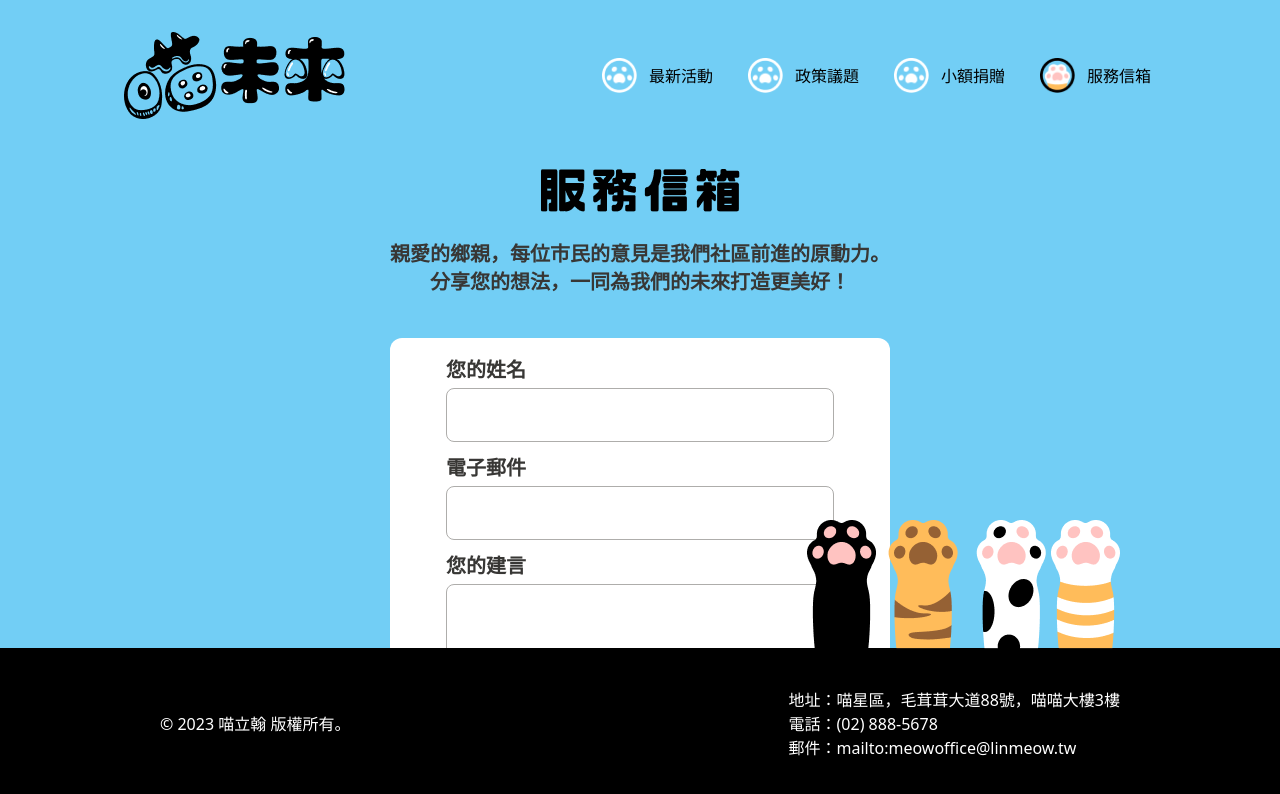
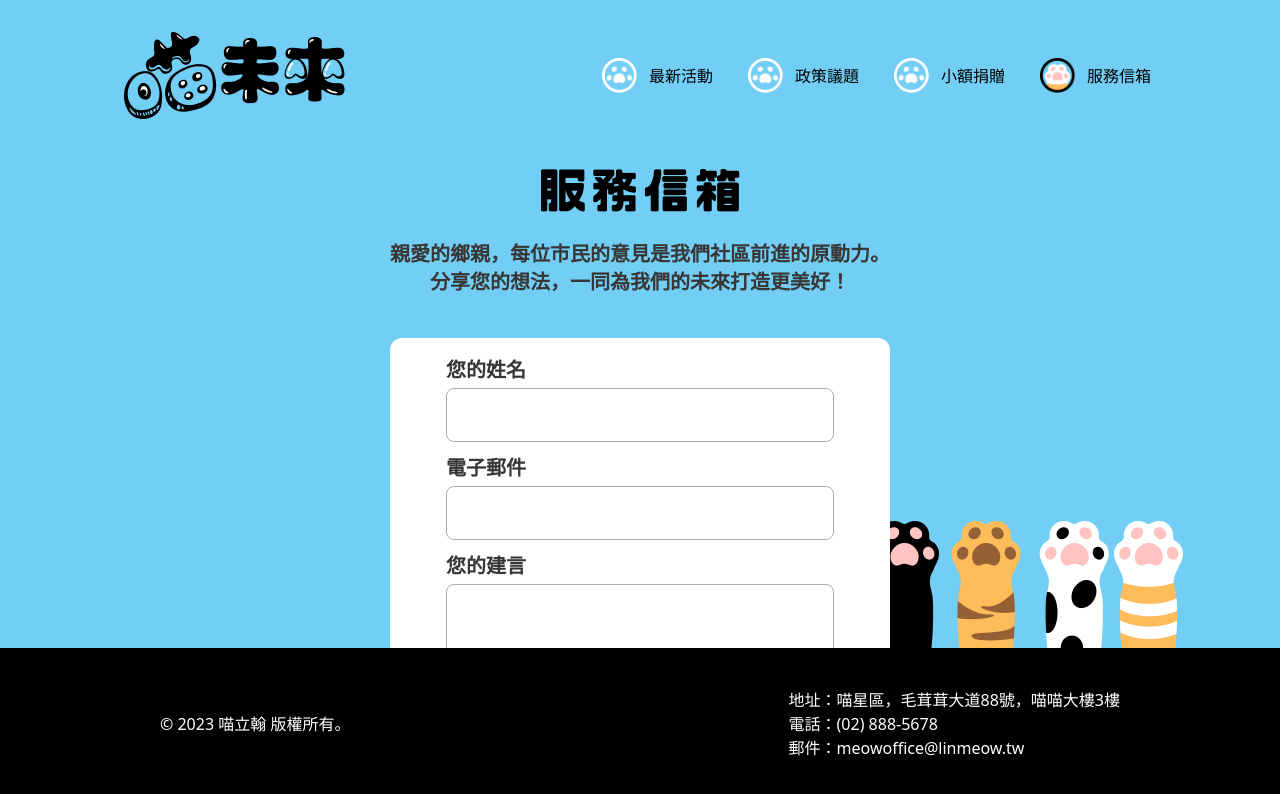
Before and after one commit to rainingut/the-f2e-2023-mission-1, a Next.js app: page /contact in a window 1280 px wide. Shown: the top 794 px of the page. Built offline with nearby package versions, Linux system fonts and the light colour scheme.

Commit message:
modify-web: contact

```diff
--- a/pages/contact/index.tsx
+++ b/pages/contact/index.tsx
@@ -1,5 +1,6 @@
 import StyleContext from "@/stores/style-context"
 import { useContext, useEffect, useRef, useState } from "react"
+const pawBG = `bg-[url(/images/svgs/cat-hands.png)] bg-no-repeat bg-[right_10%_bottom_150px]`;
 
 export default function Contact (){
     const styleCtx: any = useContext(StyleContext);
@@ -9,8 +10,8 @@ export default function Contact (){
         styleCtx?.changeBgColor?.('bg-primary-');
     },[]);
 
-    return (<div className="relative w-full h-full">
-        <div className="max-w-[1280px] m-auto pt-[50px] ">
+    return (<div className={"relative w-full h-full overflow-auto scroll-bar flex flex-col justify-between "+pawBG}>
+        <div className={"max-w-[1280px] m-auto pt-[50px] mb-2 grow " }>
             <h1 className="mb-7 text-center"><img className="inline-block" src="/images/svgs/title-mail.png" alt="服務信箱" /></h1>
             <div className="description w-fit mx-auto mb-[42px] text-center font-bold text-gray-300 text-xl">
                 <p>親愛的鄉親，每位市民的意見是我們社區前進的原動力。</p>
@@ -42,15 +43,15 @@ export default function Contact (){
             </form>
         </div>
 
-        <div className="footer absolute bottom-0 left-0 w-full bg-black text-white">
+        <div className="footer sticky bottom-0 left-0 w-full bg-black text-white">
             <div className="relative flex justify-between items-center  py-10 max-w-[960px] mx-auto">
                 <div>© 2023 喵立翰 版權所有。</div>
                 <ul>
-                    <li>地址：喵星區，毛茸茸大道88號，喵喵大樓3樓</li>
-                    <li>電話：(02) 888-5678</li>
-                    <li>郵件：mailto:meowoffice@linmeow.tw</li>
+                    <li>地址：<a href="https://maps.app.goo.gl/qempUe4hfMnHUBxm9" target="blank">喵星區，毛茸茸大道88號，喵喵大樓3樓</a></li>
+                    <li>電話：<a href="tel:+88628865678">(02) 888-5678</a></li>
+                    <li>郵件：<a href="mailto:meowoffice@linmeow.tw">meowoffice@linmeow.tw</a></li>
                 </ul>
-                <img src="/images/svgs/cat-hands.png" alt="paws" className="absolute inline-block bottom-full right-0 ml-[-40px] mb-[-1px]"/>
+                {/* <img src="/images/svgs/cat-hands.png" alt="paws" className="absolute inline-block bottom-full right-0 ml-[-40px] mb-[-1px]"/> */}
             </div>
         </div>
     </div>
```
